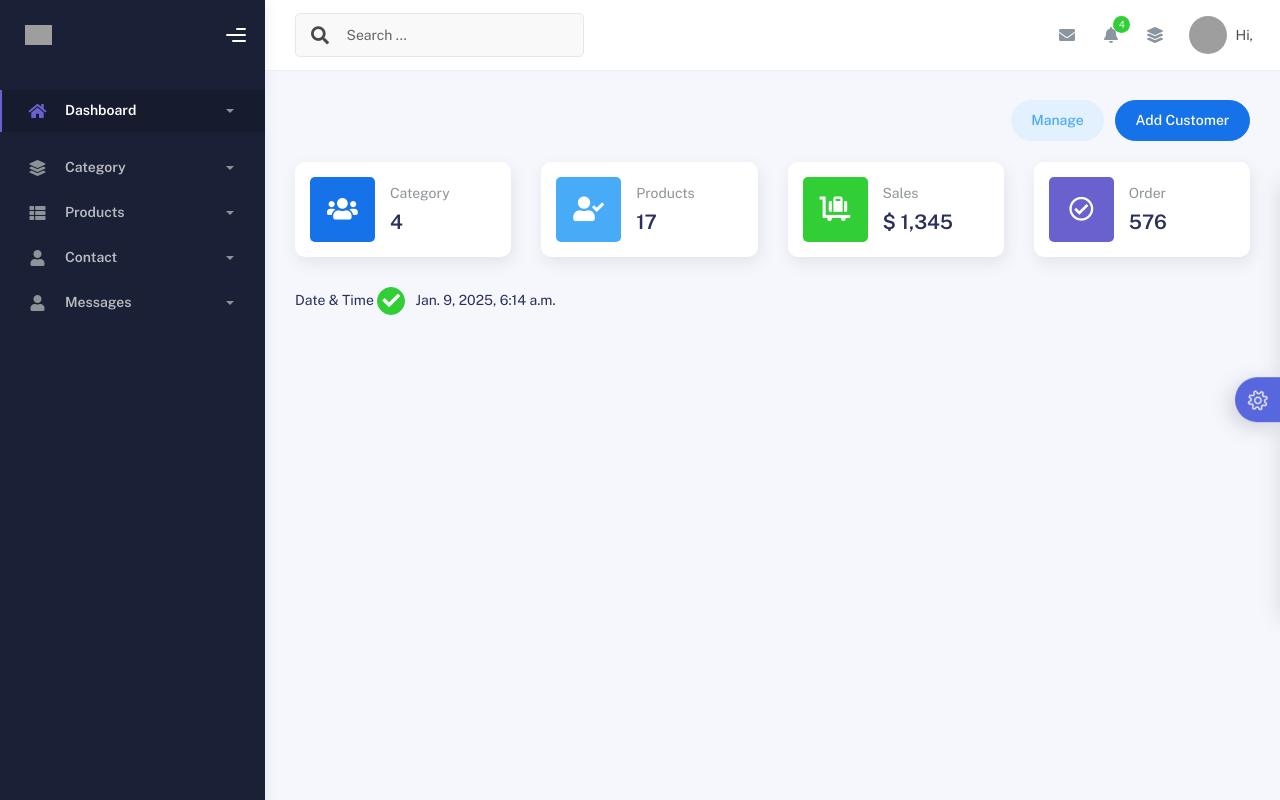
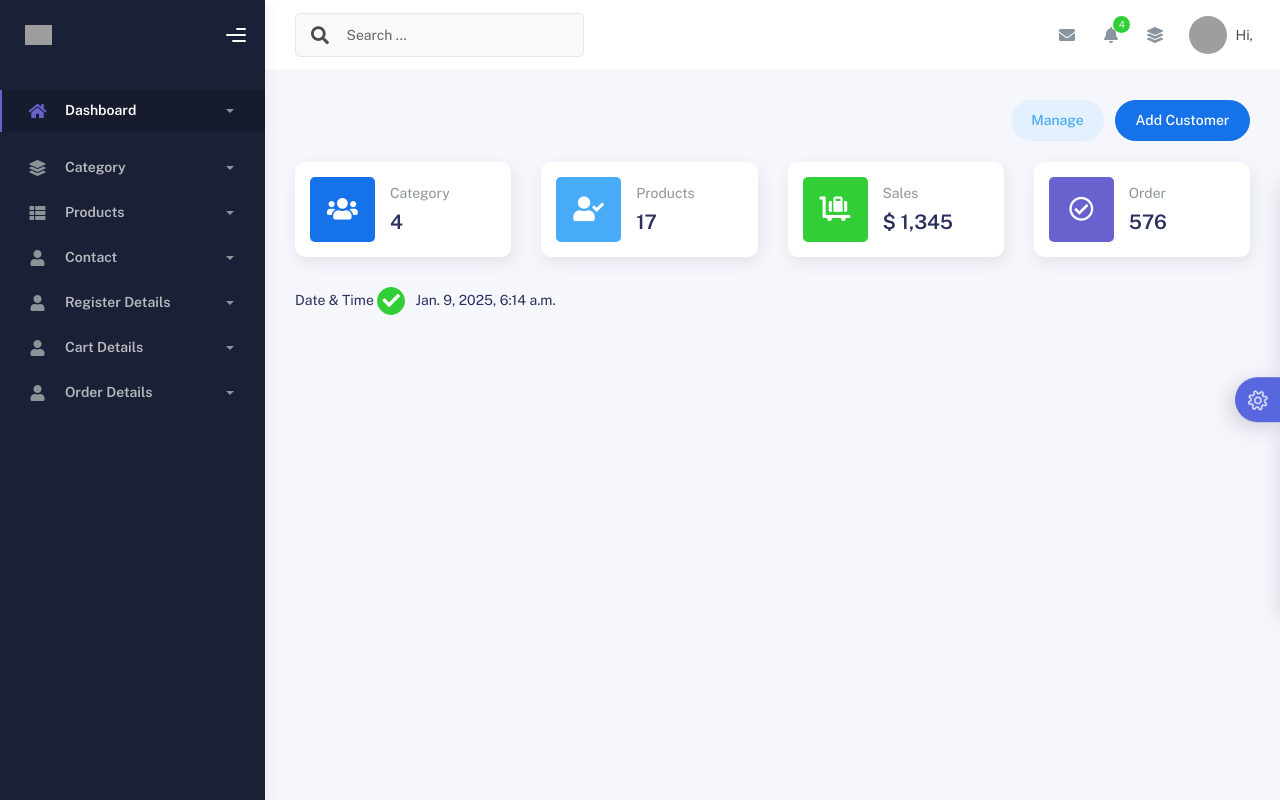
Before and after one commit to ashwinvinayan13/TEXT-SUMMARIZER-TRIAL, a Django app: page /AdminApp/index/ in a window 1280 px wide. Run offline with Django 5.2, Linux system fonts and the light colour scheme; data comes from the database, SQL or seed files in the repository; both versions use the stored data as it was after the commit; some libraries are stand-ins or nearby versions; grey boxes are pictures that could not be loaded.

Commit message:
Updated Admin with VD-cart,order

```diff
--- a/Desktop/Main Project/Bigmart/AdminApp/templates/index.html
+++ b/Desktop/Main Project/Bigmart/AdminApp/templates/index.html
@@ -199,11 +199,47 @@
                <li class="nav-item">
                 <a href="{% url 'View_Message' %}">
                   <i class="fas fa-user"></i>
-                  <p>Messages</p>
+                  <p>Register Details</p>
                   <span class="caret"></span>
                 </a>
                 <div class="collapse" >
                   <ul class="nav nav-collapse">
+
+<!--                    <li>-->
+<!--                      <a href="{% url 'Display_Products' %}">-->
+<!--                        <span class="sub-item">View Products</span>-->
+<!--                      </a>-->
+<!--                    </li>-->
+                  </ul>
+                </div>
+              </li>
+              <li class="nav-item">
+                <a href="{% url 'view_cart' %}">
+                  <i class="fas fa-user"></i>
+                  <p>Cart Details</p>
+                  <span class="caret"></span>
+                </a>
+                <div class="collapse" >
+                  <ul class="nav nav-collapse">
+
+
+<!--                    <li>-->
+<!--                      <a href="{% url 'Display_Products' %}">-->
+<!--                        <span class="sub-item">View Products</span>-->
+<!--                      </a>-->
+<!--                    </li>-->
+                  </ul>
+                </div>
+              </li>
+              <li class="nav-item">
+                <a href="{% url 'View_order' %}">
+                  <i class="fas fa-user"></i>
+                  <p>Order Details</p>
+                  <span class="caret"></span>
+                </a>
+                <div class="collapse" >
+                  <ul class="nav nav-collapse">
+
 
 <!--                    <li>-->
 <!--                      <a href="{% url 'Display_Products' %}">-->
--- a/Desktop/Main Project/Bigmart/AdminApp/urls.py
+++ b/Desktop/Main Project/Bigmart/AdminApp/urls.py
@@ -23,8 +23,11 @@ urlpatterns=[
     path('View_Contact/', views.View_Contact, name='View_Contact'),
     path('Delete_Contact/<int:p_id>/', views.Delete_Contact, name='Delete_Contact'),
     path('View_Message/', views.View_Message, name='View_Message'),
-    path('Delete_Message/<int:p_id>/', views.Delete_Message, name='Delete_Message')
-
+    path('Delete_Message/<int:p_id>/', views.Delete_Message, name='Delete_Message'),
+    path('view_cart/', views.view_cart, name='view_cart'),
+    path('Delete_cart/<int:d_id>/', views.Delete_cart, name='Delete_cart'),
+    path('View_order/', views.View_order, name='View_order'),
+    path('Delete_order/<int:de_id>/', views.Delete_order, name='Delete_order'),
 
 
 ]
--- a/Desktop/Main Project/Bigmart/AdminApp/views.py
+++ b/Desktop/Main Project/Bigmart/AdminApp/views.py
@@ -7,6 +7,7 @@ from django.contrib.auth.models import User
 from django.contrib.auth import authenticate, login
 from datetime import datetime
 from django.contrib import messages
+from WebApp.models import CartDb, OrderDB
 
 
 
@@ -163,3 +164,22 @@ def Delete_Message(request, p_id):
     x = RegisterDB.objects.filter(id=p_id)
     x.delete()
     return redirect(View_Message)
+
+
+def view_cart(request):
+    cart = CartDb.objects.all()
+    return render(request, 'cart.html', {'cart': cart})
+
+def Delete_cart(reqeust, d_id):
+    x = CartDb.objects.filter(id=d_id)
+    x.delete()
+    return redirect(view_cart)
+
+def View_order(reqeust):
+    ord = OrderDB.objects.all()
+    return render(reqeust, 'order.html', {'ord': ord})
+
+def Delete_order(request, de_id):
+    x = OrderDB.objects.filter(id=de_id)
+    x.delete()
+    return redirect(View_order)
```
Also changed, not shown: Desktop/Main Project/Bigmart/AdminApp/templates/cart.html (added, +48 -0 lines), Desktop/Main Project/Bigmart/AdminApp/templates/order.html (added, +54 -0 lines), Desktop/Main Project/Bigmart/db.sqlite3.
